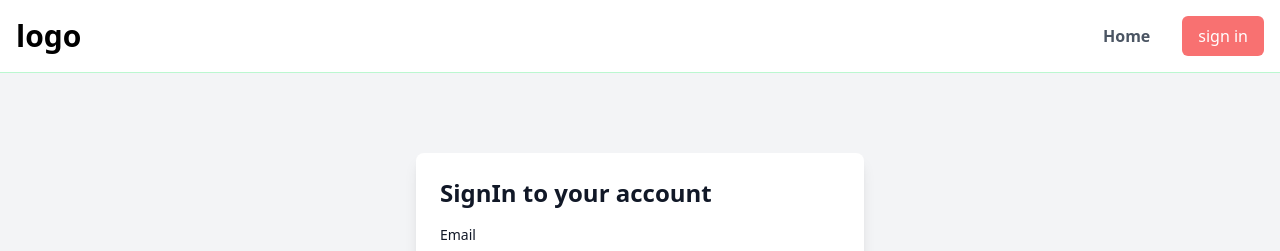
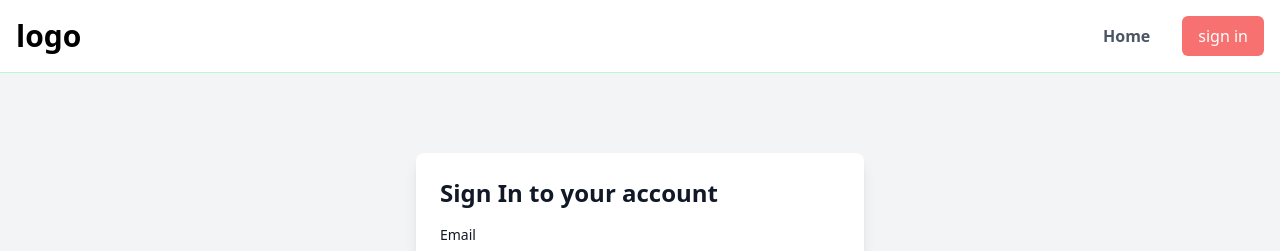
Before and after one commit to Arifin0316/BAZARIO, a Next.js app: page /login in a window 1280 px wide. Shown: the top 251 px of the page. Built offline with nearby package versions, Linux system fonts and the light colour scheme; no server answers.

Commit message:
fixs bug singn in with github

```diff
--- a/app/(auth)/login/page.tsx
+++ b/app/(auth)/login/page.tsx
@@ -1,21 +1,28 @@
 "use client";
 
-import { useState, useEffect } from "react";
+import { useSearchParams } from "next/navigation";
 import FormLogin from "@/components/auth/Form-login";
 import { GoogleButton, GihubButton } from "@/components/auth/social-button";
+
 const Login = () => {
-  const [isClient, setIsClient] = useState(false);
-  useEffect(() => {
-    setIsClient(true);
-  }, []);
-
-  if (!isClient) {
-    return null; // Render null saat di server-side
-  }
+  const searchParams = useSearchParams();
+  const error = searchParams.get("error");
 
   return (
     <div className="p-6 space-y-4">
-      <h1 className="text-2xl font-bold text-gray-900">SignIn to your account</h1>
+      <h1 className="text-2xl font-bold text-gray-900">Sign In to your account</h1>
+      {error && (
+        <div
+          className="p-4 mb-4 text-sm text-red-800 rounded-lg bg-red-100"
+          role="alert"
+        >
+          <span className="font-medium">
+            {error === "OAuthAccountNotLinked"
+              ? "Account already used by another provider."
+              : `Error: ${error}`}
+          </span>
+        </div>
+      )}
       <FormLogin />
       <div className="my-4 flex items-center before:flex-1 before:border-t before:border-gray-300 after:flex-1 after:border-t after:border-gray-300">
         <p className="mx-4 mb-0 font-semibold text-gray-600">or</p>
--- a/next.config.mjs
+++ b/next.config.mjs
@@ -5,6 +5,10 @@ const nextConfig = {
       {
         protocol: 'https',
         hostname: 'lh3.googleusercontent.com'  // Hapus tanda kutip ganda ekstra
+      },
+      {
+        protocol: 'https',
+        hostname: 'avatars.githubusercontent.com'  // Hapus tanda kutip ganda ekstra
       }
     ]
   }
```
